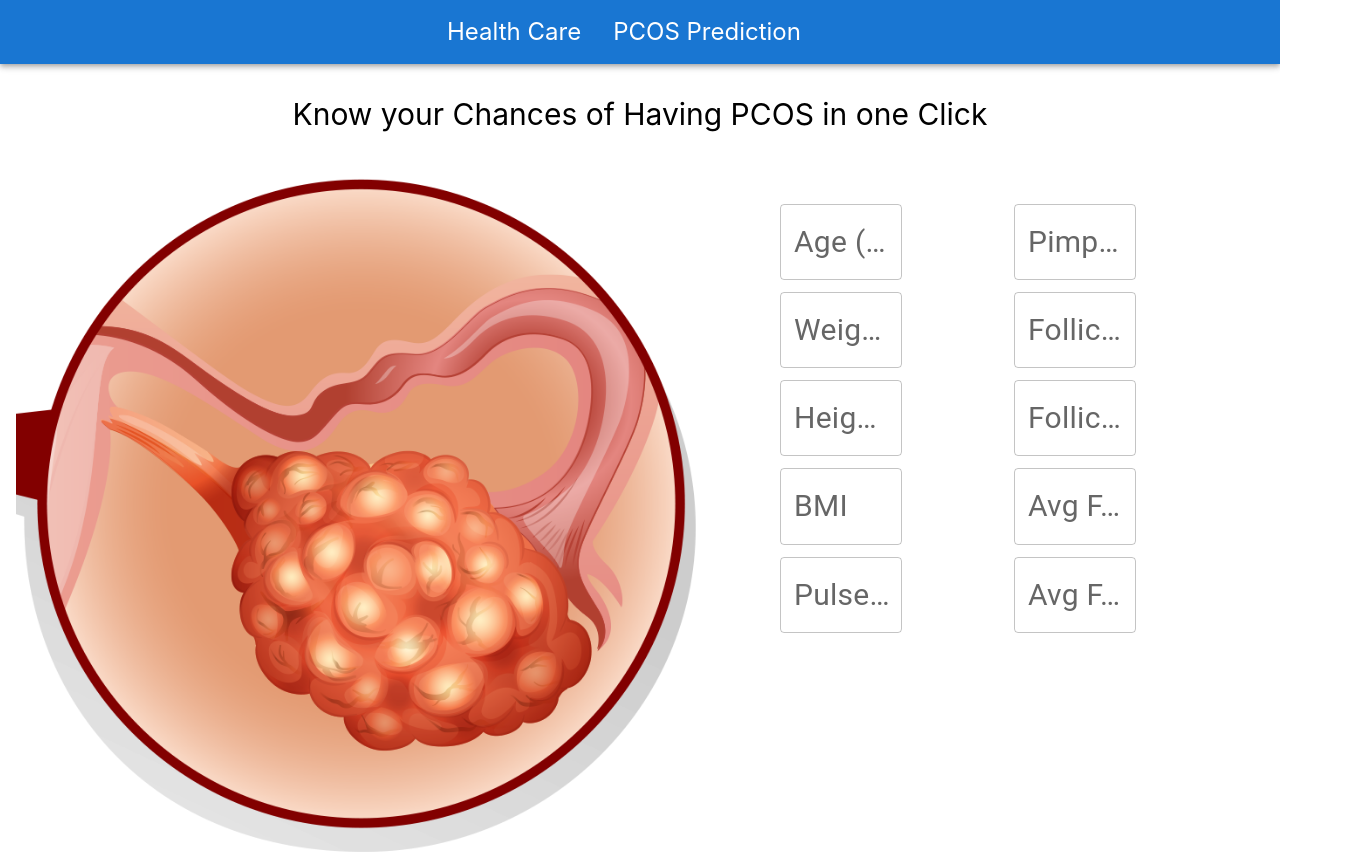
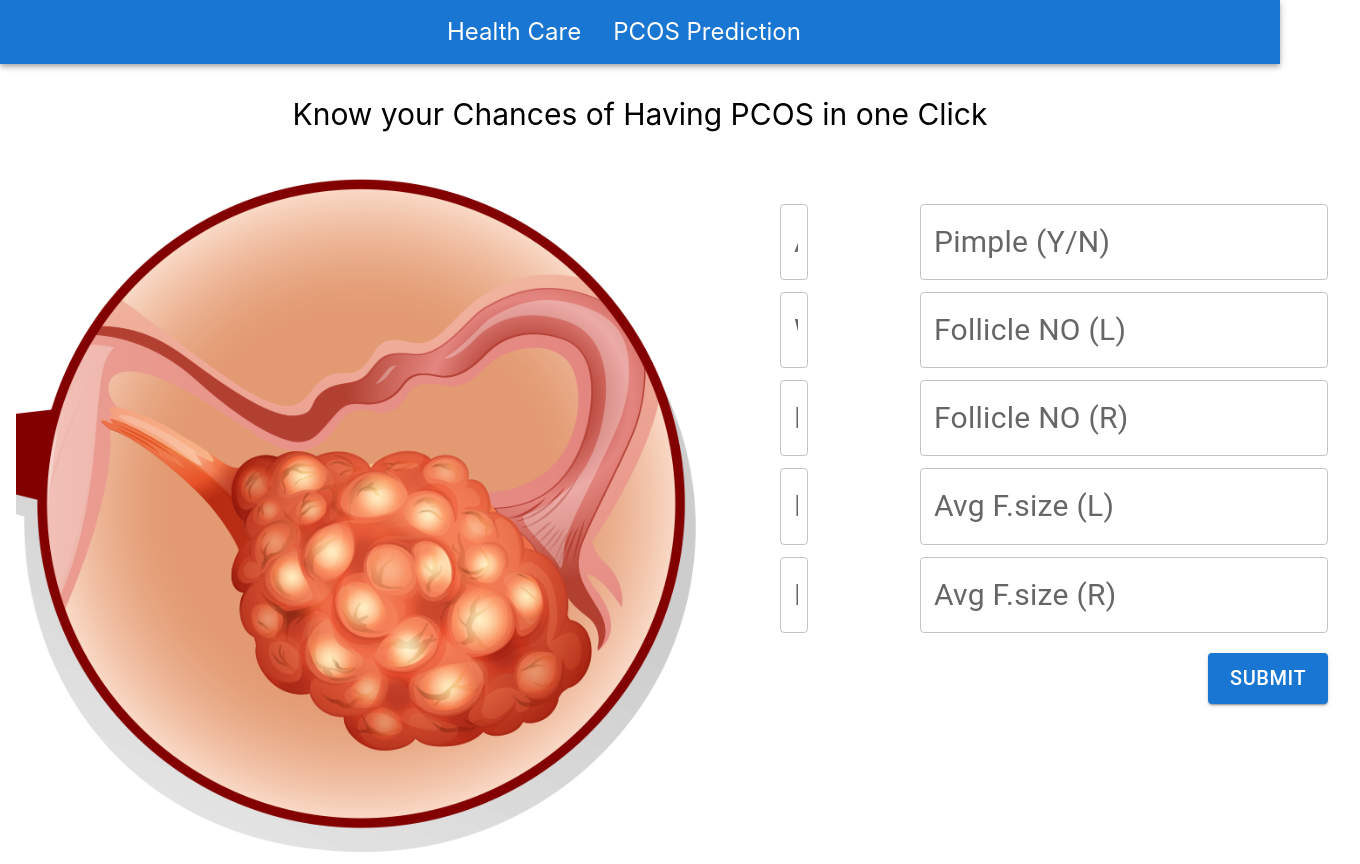
Before and after one commit to hossain-sazzad/PCOS_Prediction, a React (Create React App) app in the folder frontend/pcos_frontend/: page /pcos in a window 1280 px wide. Shown: the whole page, 1360 px wide, since content can reach past the window. Built offline with nearby package versions, Linux system fonts and the light colour scheme.

Commit message:
adds cors at backend and adds fetch in frontend

```diff
--- a/frontend/pcos_frontend/src/pcos_calc.js
+++ b/frontend/pcos_frontend/src/pcos_calc.js
@@ -13,6 +13,68 @@ function Home() {
   const [fosR, setFosR] = useState(null)
   const [fL, setFL] = useState(null)
   const [fR, setFR] = useState(null)
+
+  const [result, setResult] = useState(null)
+  const getPrediction = async () => {
+    console.log('getPred==============')
+    const response = await fetch('http://localhost:9090/predict', {
+      method: 'POST',
+      headers: { 'Content-Type': 'application/json' },
+      body: JSON.stringify({
+        age: age,
+        weight: weight,
+      }),
+    })
+    const json = await response.json()
+    console.log({ json })
+    console.log('hiii' + json.res)
+    setResult(json.res)
+  }
+  if (result != null) {
+    console.log(result)
+    console.log(typeof result)
+  }
+  if (result != null && result) {
+    return (
+      <>
+        <div className={'text-center text-4xl pt-16'}>
+          Sorry You have chances of getting the diseases, please consult the
+          doctor immediately.
+        </div>
+        <div className={'text-center pt-8'}>
+          <Button
+            variant="contained"
+            size="large"
+            color="primary"
+            style={{ fontSize: '20px' }}
+            onClick={() => setResult(null)}
+          >
+            Back
+          </Button>
+        </div>
+      </>
+    )
+  }
+  if (result != null && !result) {
+    return (
+      <>
+        <div className={'text-center text-4xl pt-16'}>
+          No need to fear. You have no dangerous symptoms of this disease.
+        </div>
+        <div className={'text-center pt-8'}>
+          <Button
+            variant="contained"
+            size="large"
+            color="primary"
+            style={{ fontSize: '20px' }}
+            onClick={() => setResult(null)}
+          >
+            Back
+          </Button>
+        </div>
+      </>
+    )
+  }
 
   return (
     <>
@@ -140,8 +202,18 @@ function Home() {
             inputProps={{ style: { fontSize: 30 } }} // font size of input text
             InputLabelProps={{ style: { fontSize: 30 } }} // font size of input label
           />
+          <div className={'pt-4 pl-72 flex-row items-center'}>
+            <Button
+              variant="contained"
+              size="large"
+              color="primary"
+              style={{ fontSize: '20px' }}
+              onClick={getPrediction}
+            >
+              Submit
+            </Button>
+          </div>
         </div>
-        <Button type={'submit'} text={'Calculate'} size={'medium'} />
       </div>
     </>
   )
```
Also changed, not shown: 1 other file (tests, documents, lock files or other folders).
